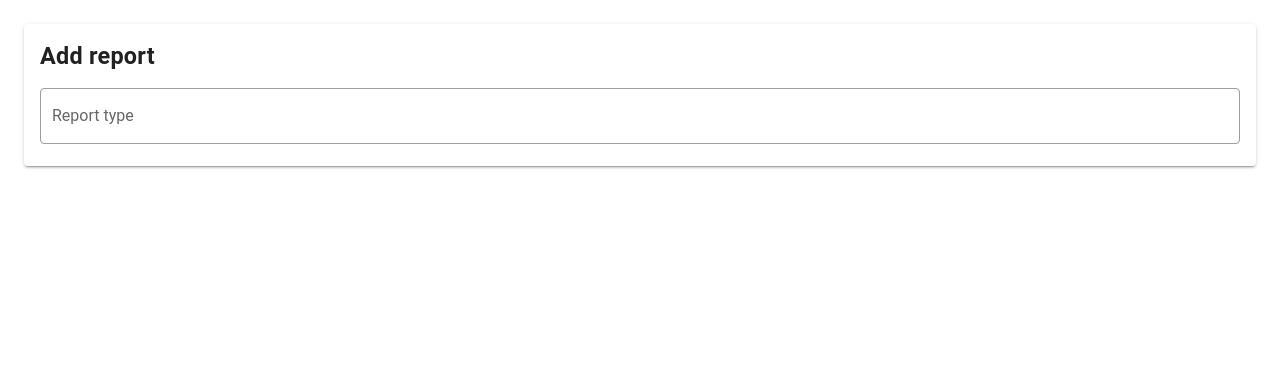
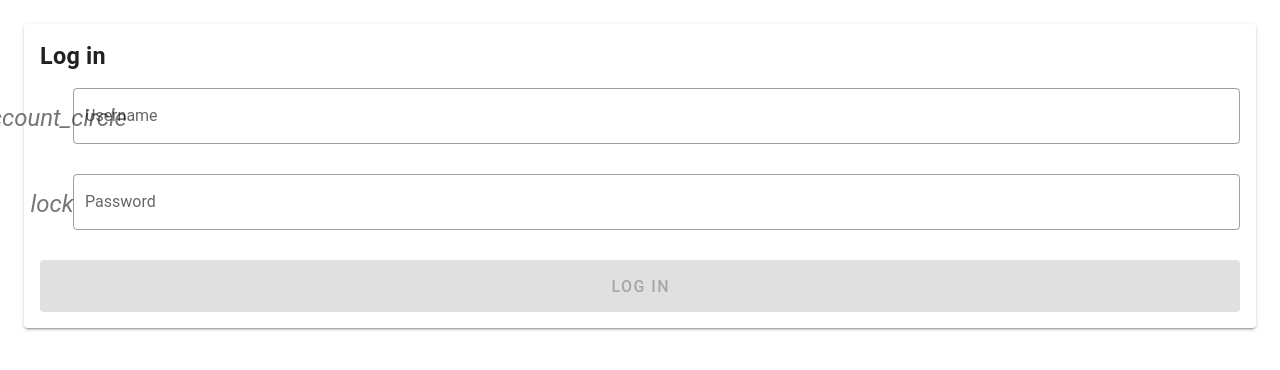
Before and after one commit to AlexanderTeaH/production-tracker, a Vue app in the folder client/: page /login in a window 1280 px wide. Shown: the top 370 px of the page. Built offline with nearby package versions, Linux system fonts and the light colour scheme; the HTML template or start-up script is replaced by a standard one.

Commit message:
Added login form and logic

```diff
--- a/client/src/App.vue
+++ b/client/src/App.vue
@@ -1,23 +1,7 @@
 <template>
     <v-app>
         <v-main>
-            <ReportForm/>
+            <router-view/>
         </v-main>
     </v-app>
 </template>
-
-<script>
-import ReportForm from "./components/ReportForm";
-
-export default {
-    name: "App",
-
-    components: {
-        ReportForm,
-    },
-
-    data: () => ({
-    //
-    }),
-};
-</script>
--- a/client/src/main.js
+++ b/client/src/main.js
@@ -1,10 +1,12 @@
 import Vue from "vue";
 import App from "./App.vue";
 import vuetify from "./plugins/vuetify";
+import router from "./router";
 
 Vue.config.productionTip = false;
 
 new Vue({
     vuetify,
+    router,
     render: h => h(App)
 }).$mount("#app");
--- /dev/null
+++ b/client/src/router/index.js
@@ -0,0 +1,35 @@
+import Vue       from "vue";
+import VueRouter from "vue-router";
+import Home      from "../views/Home.vue";
+import Login     from "../views/Login.vue";
+
+Vue.use(VueRouter);
+
+const routes = [
+    {
+        path: "/",
+        name: "Home",
+        component: Home
+    },
+    {
+        path: "/login",
+        name: "Login",
+        component: Login
+    },
+    {
+        path: "/about",
+        name: "About",
+        // route level code-splitting
+        // this generates a separate chunk (about.[hash].js) for this route
+        // which is lazy-loaded when the route is visited.
+        component: () => import(/* webpackChunkName: "about" */ "../views/About.vue")
+    }
+];
+
+const router = new VueRouter({
+    mode: "history",
+    base: process.env.BASE_URL,
+    routes
+});
+
+export default router;
--- /dev/null
+++ b/client/src/views/About.vue
@@ -0,0 +1,5 @@
+<template>
+  <div class="about">
+    <h1>This is an about page</h1>
+  </div>
+</template>
--- /dev/null
+++ b/client/src/views/Home.vue
@@ -0,0 +1,75 @@
+<template>
+    <div class="home">
+        <v-app-bar app>
+                <v-toolbar-title>
+                    <span>Production </span>
+                    <span class="font-weight-light">Tracker</span>
+                </v-toolbar-title>
+                <v-spacer></v-spacer>
+                <v-toolbar-items class="hidden-sm-and-down">
+                    <v-btn text>
+                        <router-link to="/">Home</router-link>
+                    </v-btn>
+                    <v-btn v-if="!isLoggedIn" text>
+                        <router-link to="/login">Log in</router-link>
+                    </v-btn>
+                    <v-btn v-if="isLoggedIn" color="red" dark @click="logout">
+                        Log out
+                        <v-icon dark right>power_settings_new</v-icon>
+                    </v-btn>
+                </v-toolbar-items>
+            </v-app-bar>
+        <ReportForm/>
+    </div>
+</template>
+
+<script>
+// @ is an alias to /src
+import ReportForm from "@/components/ReportForm.vue";
+import axios      from "axios";
+
+const baseURL = "http://127.0.0.1";
+
+export default {
+    name: "Home",
+
+    components: {
+        ReportForm
+    },
+
+    data: () => ({
+        username:   null,
+        isLoggedIn: false
+    }),
+
+    created() {
+        try {
+            const loggedInAccount = JSON.parse(localStorage.loggedInAccount);
+
+            if (loggedInAccount.expiry > (new Date()).getTime()) {
+                this.username   = loggedInAccount.lastUsername;
+                this.isLoggedIn = true;
+            }
+        }
+
+        catch (error) {
+            console.log(error);
+        }
+    },
+
+    methods: {
+        async logout() {
+            const response = await axios
+                .post(`${baseURL}/users/logout`, {
+                    name:     this.username,
+                    password: this.password
+                });
+
+            if (response.status == 200) {
+                localStorage.removeItem("loggedInAccount");
+                this.$router.push("/login");
+            }
+        }
+    }
+};
+</script>
--- /dev/null
+++ b/client/src/views/Login.vue
@@ -0,0 +1,117 @@
+<template>
+    <v-card class="ma-6">
+        <v-card-title>
+            <h3>Log in</h3>
+        </v-card-title>
+        <v-card-text>
+            <v-form
+                ref="form"
+                v-model="isValid"
+                px-3
+            >
+                <v-container
+                    fluid
+                    ma-0
+                    pa-0
+                    fill-height
+                >
+                    <v-row>
+                        <v-col>
+                            <v-text-field
+                                v-model="username"
+                                label="Username"
+                                prepend-icon="account_circle"
+                                outlined
+                                required
+                                :rules="[v => !!v || 'Username is required']"
+                            ></v-text-field>
+                            <v-text-field
+                                v-model="password"
+                                label="Password"
+                                prepend-icon="lock"
+                                outlined
+                                required
+                                :rules="[v => !!v || 'Password is required']"
+                            ></v-text-field>
+                            <v-btn
+                                x-large
+                                color="primary"
+                                block
+                                :disabled="!isValid"
+                                @click="submit"
+                            >Log in</v-btn>
+                        </v-col>
+                    </v-row>
+                </v-container>
+            </v-form>
+        </v-card-text>
+    </v-card>
+</template>
+
+<script>
+import axios from "axios";
+
+const baseURL = "http://127.0.0.1";
+
+export default {
+    name: "Login",
+
+    data: () => ({
+        username: null,
+        password: null,
+        isValid:  true
+    }),
+
+    created() {
+        try {
+            const loggedInAccount = JSON.parse(localStorage.loggedInAccount);
+
+            if (loggedInAccount.expiry > (new Date()).getTime()) {
+                this.$router.push("/");
+            }
+
+            else {
+                this.username = loggedInAccount.lastUsername;
+            }
+        }
+
+        catch (error) {
+            console.log(error);
+        }
+    },
+
+    methods: {
+        async submit() {
+            try {
+                const response = await axios
+                    .post(`${baseURL}/users/login`, {
+                        name:     this.username,
+                        password: this.password
+                    });
+
+                if (response.status == 200) {
+                    localStorage.loggedInAccount = JSON.stringify({
+                        lastUsername: this.username,
+                        expiry:       (new Date()).getTime() + 24 * 60 * 60 * 1000
+                    });
+
+                    this.$router.push("/");
+                }
+            }
+
+            catch (error) {
+                if (error.response.status == 401) {
+                    this.$refs.form.reset();
+                }
+
+                else {
+                    console.log(`Unhandled error:\n${error}`);
+                }
+            }
+        }
+    }
+};
+</script>
+
+<!-- Add "scoped" attribute to limit CSS to this component only -->
+<style scoped></style>
```
Also changed, not shown: client/package.json (+13 -11 lines), 1 other file (tests, documents, lock files or other folders).
